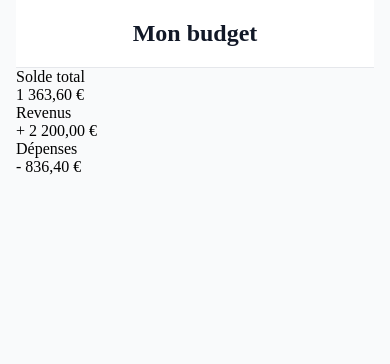
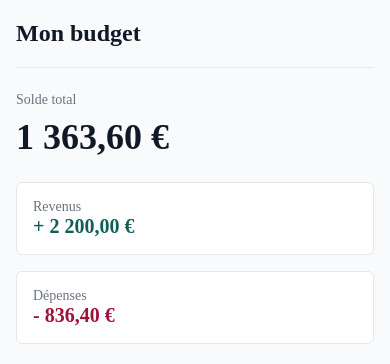
Before and after one commit to BrunoMBG/gestion-budget-ts, a website built with Vite: page index.html in a window 390 px wide. Built offline with nearby package versions, Linux system fonts and the light colour scheme.

Commit message:
style: mise en page et responsive du bloc resume

```diff
--- a/src/scss/header.scss
+++ b/src/scss/_header.scss
@@ -2,7 +2,6 @@
 
 .header {
   padding: 1.25rem 0;
-  background-color: $couleur-fond-bloc;
   border-bottom: 1px solid $couleur-bordure;
 
   &__titre {
@@ -10,7 +9,6 @@
     font-size: 1.5rem;
     font-weight: 700;
     color: $couleur-texte-principal;
-    text-align: center;
 
     @media (min-width: 768px) {
       text-align: left;
--- /dev/null
+++ b/src/scss/_resume.scss
@@ -0,0 +1,64 @@
+@use 'variables' as *;
+
+.resume {
+    margin-top: 1.5rem;
+
+    &__libelle {
+        font-size: 0.875rem;
+        color: $couleur-texte-secondaire;
+        margin-bottom: 0.5rem;
+    }
+
+    &__total {
+        font-size: 2.25rem;
+        font-weight: 700;
+        color: $couleur-texte-principal;
+        margin-bottom: 1.5rem;
+    }
+
+    &__blocs {
+        gap: 1rem;
+
+        @media (min-width: 768px) {
+            display: flex;
+        }
+
+        .resume__bloc {
+            flex: 1;
+            padding: 1rem;
+            display: flex;
+            flex-direction: column;
+            background-color: $couleur-fond-bloc;
+            border: 1px solid $couleur-bordure;
+            border-radius: 0.375rem;
+
+            &--revenu {
+                margin-bottom: 1rem;
+
+                @media (min-width: 768px) {
+                    margin: 0;
+                }
+
+                .resume__bloc-montant {
+                    color: $couleur-revenu;
+                }
+            }
+
+            &--depense {
+                .resume__bloc-montant {
+                    color: $couleur-depense;
+                }
+            }
+        }
+    }
+
+    &__bloc-titre {
+        font-size: 0.875rem;
+        color: $couleur-texte-secondaire;
+    }
+
+    &__bloc-montant {
+        font-size: 1.25rem;
+        font-weight: 700;
+    }
+}
--- a/src/scss/_variables.scss
+++ b/src/scss/_variables.scss
@@ -1,6 +1,9 @@
 /* ------------------- Couleurs ------------------- */
-$couleur-fond-page:      #f9fafb;
-$couleur-fond-bloc:     #ffffff;
+$couleur-fond-page: #f9fafb;
+$couleur-fond-bloc: #ffffff;
 $couleur-texte-principal: #111827;
-$couleur-texte-secondaire:#6b7280;
-$couleur-bordure:         #e5e7eb;
+$couleur-texte-secondaire: #6b7280;
+$couleur-bordure: #e5e7eb;
+
+$couleur-revenu: #115e59;
+$couleur-depense: #9f1239;
--- a/src/scss/style.scss
+++ b/src/scss/style.scss
@@ -1,2 +1,3 @@
 @use "base";
 @use "header";
+@use "resume";
```
